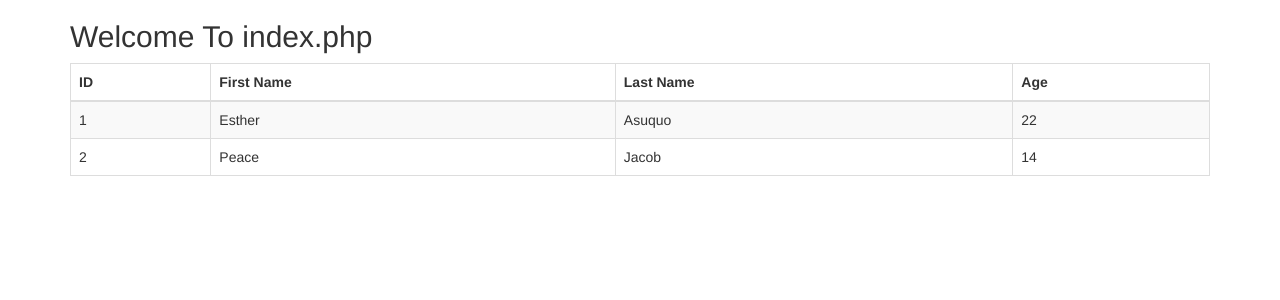
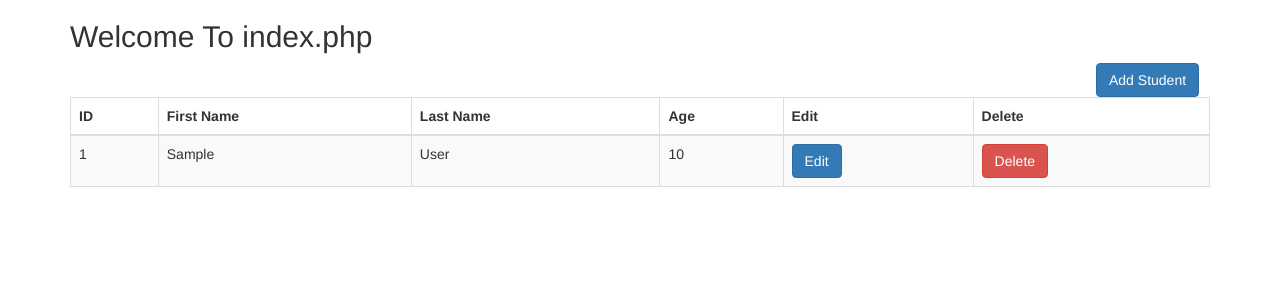
Before and after one commit to akanimoudo/StudentCRUD, a PHP site: page / in a window 1280 px wide. Shown: the top 300 px of the page. Run offline with PHP 8.4, Linux system fonts and the light colour scheme; tables that the repository leaves empty or names only in its code hold one stand-in row (values such as "Sample post").

Commit message:
Working on Update Functionality

```diff
--- a/dbcon.php
+++ b/dbcon.php
@@ -11,6 +11,6 @@ if ($connection === FALSE){
 echo 'Connection failed';
 }
 else{
-die ("Connection succeeded");
+//die ("Connection succeeded");
 }
 ?>
--- /dev/null
+++ b/footer.php
@@ -0,0 +1,6 @@
+</div>
+
+    <script src="https://ajax.googleapis.com/ajax/libs/jquery/3.7.1/jquery.min.js"></script>
+    <script src="https://maxcdn.bootstrapcdn.com/bootstrap/3.4.1/js/bootstrap.min.js"></script>
+</body>
+</html>
--- /dev/null
+++ b/header.php
@@ -0,0 +1,12 @@
+<!DOCTYPE html>
+<html lang="en">
+<head>
+    <meta charset="UTF-8">
+    <meta name="viewport" content="width=device-width, initial-scale=1.0">
+    <link rel="stylesheet" href="https://maxcdn.bootstrapcdn.com/bootstrap/3.4.1/css/bootstrap.min.css">
+    <link rel="stylesheet" href="style.css">
+    <title>Document</title>
+</head>
+<body>
+    <div class="container">
+    <h2>Welcome To index.php</h2>
--- a/index.php
+++ b/index.php
@@ -1,40 +1,82 @@
-<!DOCTYPE html>
-<html lang="en">
-<head>
-    <meta charset="UTF-8">
-    <meta name="viewport" content="width=device-width, initial-scale=1.0">
-    <link rel="stylesheet" href="https://maxcdn.bootstrapcdn.com/bootstrap/3.4.1/css/bootstrap.min.css">
-    <title>Document</title>
-</head>
-<body>
-    <div class="container">
-        <h2>Welcome To index.php</h2>
+<?php include('header.php');?>
+<?php include("dbcon.php");?>
+                <button type="button" class="btn btn-primary ps-5 ms-5" data-toggle="modal" data-target="#exampleModal">Add Student</button>
+                <div class="modal fade" id="exampleModal" tabindex="-1" role="dialog" aria-labelledby="exampleModalLabel" aria-hidden="true">
+            <div class="modal-dialog" role="document">
+                <div class="modal-content">
+                <div class="modal-header">
+                    <h5 class="modal-title" id="exampleModalLabel">Modal title</h5>
+                    <button type="button" class="close" data-dismiss="modal" aria-label="Close">
+                    <span aria-hidden="true">&times;</span>
+                    </button>
+                </div>
+
+                <form action="form_data.php" method="post" class="modal-body">
+                    <input type="text" placeholder="First Name" name="first_name"><br>
+                    <input type="text" placeholder="Last Name" name="last_name">
+                    <input type="number" placeholder="input your age" name="age">
+                    <div class="modal-footer">
+                    <!-- <button type="button" class="btn btn-secondary" data-dismiss="modal">Close</button> -->
+                    <input type="submit" class="btn btn-primary" value="Add" name="add_student">
+                </div>
+                </form>
+
+                </div>
+            </div>
+            </div>
+
+
+            <?php  if(isset($_GET['message'])){
+                        echo "<h3>".$_GET['message'];
+                    }
+                        ?>
+                        <?php if(isset($_GET['nolastname'])){echo "<h2>".$_GET['nolastname'];}?>
+                        <?php if(isset($_GET['noage'])){echo "<h2 style: color='red'>".$_GET['noage'];}?>
+                        <?php if(isset($_GET['insert_msg'])){echo "<h2>".$_GET['insert_msg'];}?>
+                        <?php if(isset($_GET['update_msg'])){echo '<h3>'.$_GET['update_msg'];} ?>
+
         <table class="table table-bordered table-striped">
             <thead>
                 <th>ID</th>
                 <th>First Name</th>
                 <th>Last Name</th>
                 <th>Age</th>
+                <th>Edit</th>
+                <th>Delete</th>
             </thead>
             <tbody>
+                <?php
+                $query = "SELECT * FROM student";
 
-                <tr>
-                    <td> 1</td>
-                    <td> Esther</td>
-                    <td>Asuquo </td>
-                    <td> 22</td>
-                </tr>
-                <tr>
-                    <td> 2</td>
-                    <td> Peace</td>
-                    <td> Jacob</td>
-                    <td> 14</td>
-                </tr>
+                $result = mysqli_query($connection,$query);
+                if(!$result){
+                    die("Query Failed".mysqli_error($connection));
+                }
+                else{
+                    while($row = mysqli_fetch_assoc($result)){
+                        //echo "<tr>";
+                        // echo "<td>".$row['id']."</td>";
+                        // echo "<td>".$row['first_name']."</td>";
+                        // echo "<td>".$row['last_name']."</td>";
+                        // echo "<td>".$row['age']."</td>";
+                        // echo "</tr>";
+                        ?>
+                        <tr>
+                            <td> <?php echo $row['id'] ?></td>
+                            <td> <?php echo $row['first_name'] ?></td>
+                            <td> <?php echo $row['last_name'] ?></td>
+                            <td> <?php echo $row['age'] ?></td>
+                            <td> <a href="edit.php?id=<?php echo $row['id']?>" class="btn btn-primary">Edit</a></td>
+                            <td> <a href="delete.php?id=<?php echo $row['id']?>" class="btn btn-danger">Delete</a></td>
+                        </tr>
+
+                        <?php
+                    }
+                }
+                ?>
             </tbody>
+
+            <!-- <div class="modal" tabindex="-1" role="dialog"> -->
+
         </table>
-    </div>
-
-    <script src="https://ajax.googleapis.com/ajax/libs/jquery/3.7.1/jquery.min.js"></script>
-    <script src="https://maxcdn.bootstrapcdn.com/bootstrap/3.4.1/js/bootstrap.min.js"></script>
-</body>
-</html>
+   <?php include('footer.php');?>
--- a/style.css
+++ b/style.css
@@ -0,0 +1,4 @@
+button{
+    margin:0 0 2% 90%;
+    padding-bottom: 15px;
+}
```
Also changed, not shown: edit.php (added, +47 -0 lines), form_data.php (added, +32 -0 lines).
